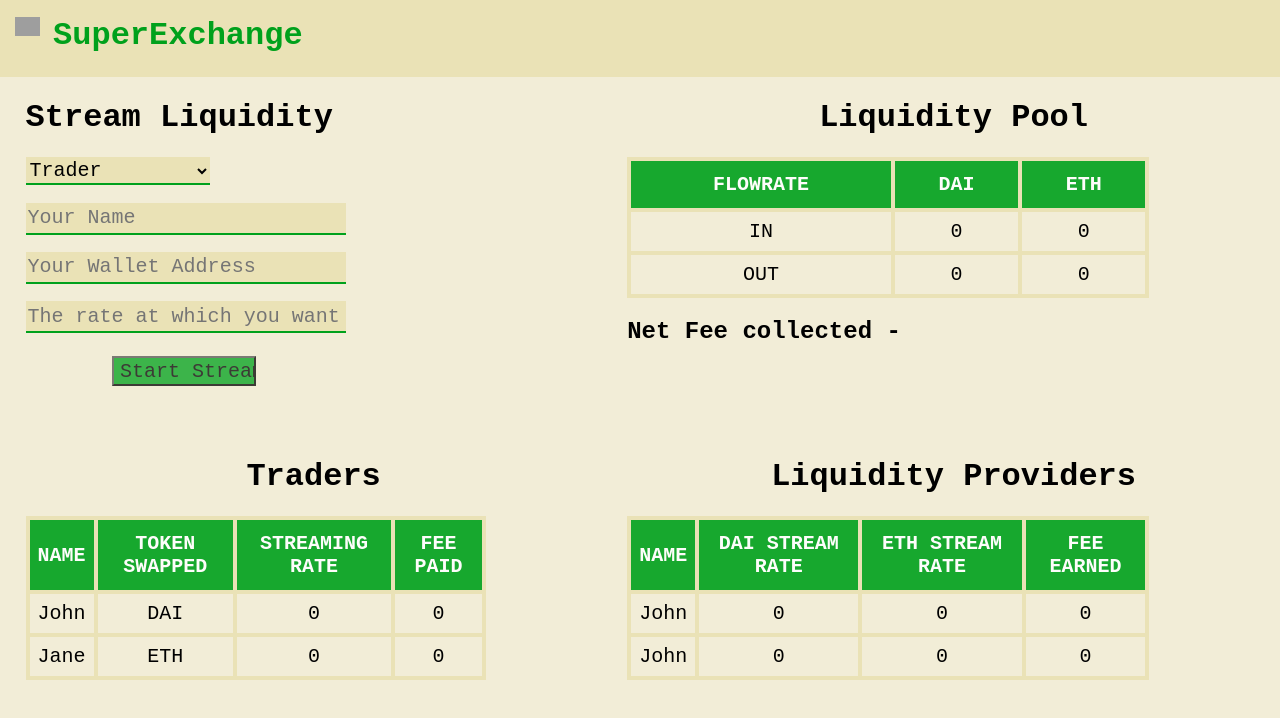
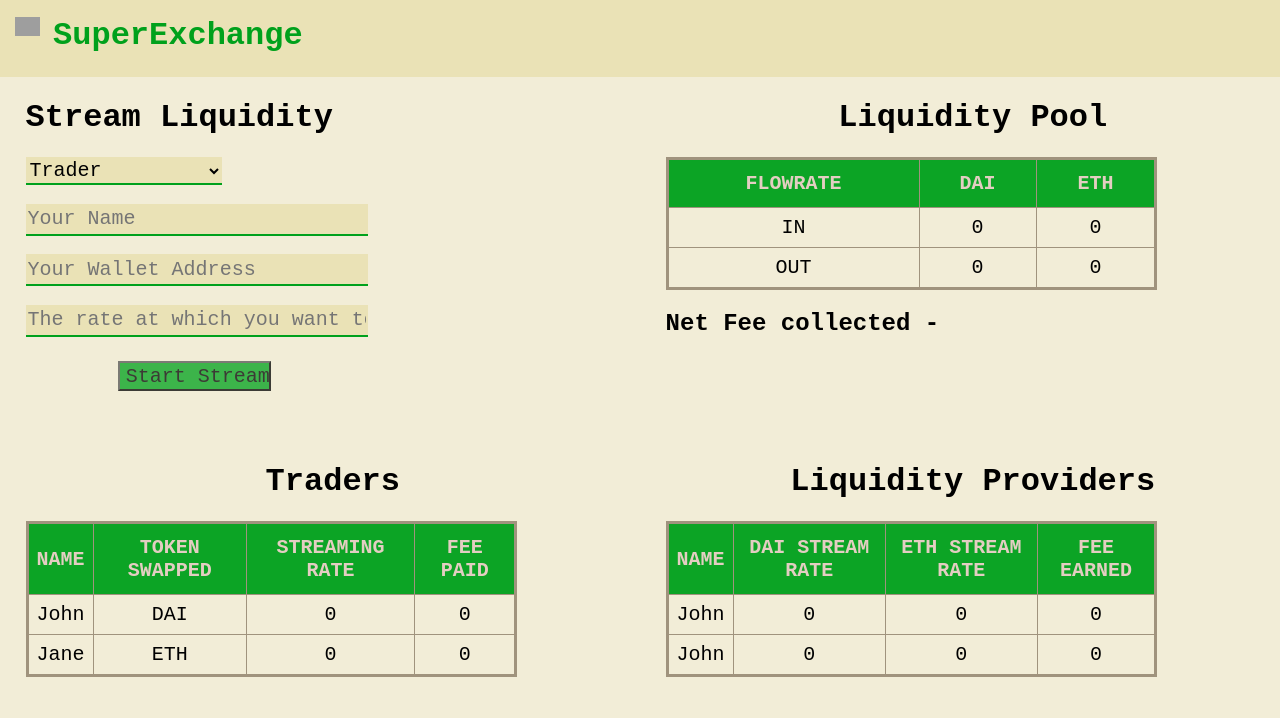
Before and after one commit to re-minder/SuperExchange, a React (Create React App) app in the folder frontend/: page / in a window 1280 px wide. Shown: the top 718 px of the page. Built offline with nearby package versions, Linux system fonts and the light colour scheme; grey boxes are pictures that could not be loaded.

Commit message:
update styling

```diff
--- a/frontend/src/App.css
+++ b/frontend/src/App.css
@@ -38,7 +38,7 @@ body {
   vertical-align: top;
   padding-left: 2%;
   padding-right: 1%;
-  width: 45%;
+  width: 48%;
 }
 
 .rightComponent {
@@ -46,7 +46,7 @@ body {
   display: inline-block;
   vertical-align: top;
   padding-left: 1%;
-  width: 51%;
+  width: 48%;
 }
 
 .inputDropDown {
@@ -95,13 +95,13 @@ body {
   font-size: 20px;
   /* font-family: "Trebuchet MS", Arial, Helvetica, sans-serif; */
   border-collapse: collapse;
-  border: 4px solid #eae2b6;
+  border: 3px solid #a0937d;
   width: 80%;
 }
 
 #table td,
 #table th {
-  border: 4px solid #eae2b6;
+  border: 1px solid #a0937d;
   padding: 8px;
 }
 
@@ -118,8 +118,9 @@ body {
   padding-bottom: 12px;
   text-align: center;
   background-color: #00a11c;
-  opacity: 0.9;
-  color: white;
+  opacity: 0.95;
+  /* color: #f2edd7; */
+  color: #e3cdc1;
 }
 
 .userInput {
```
